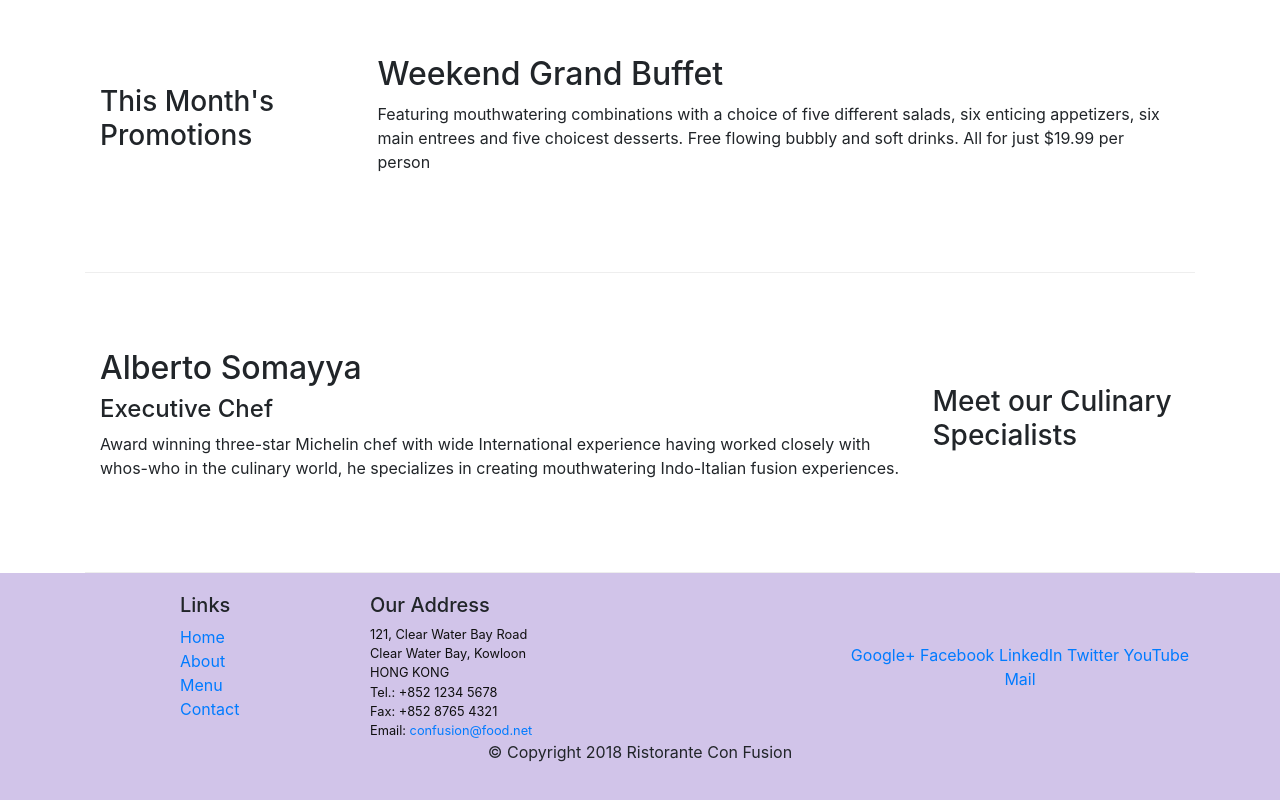
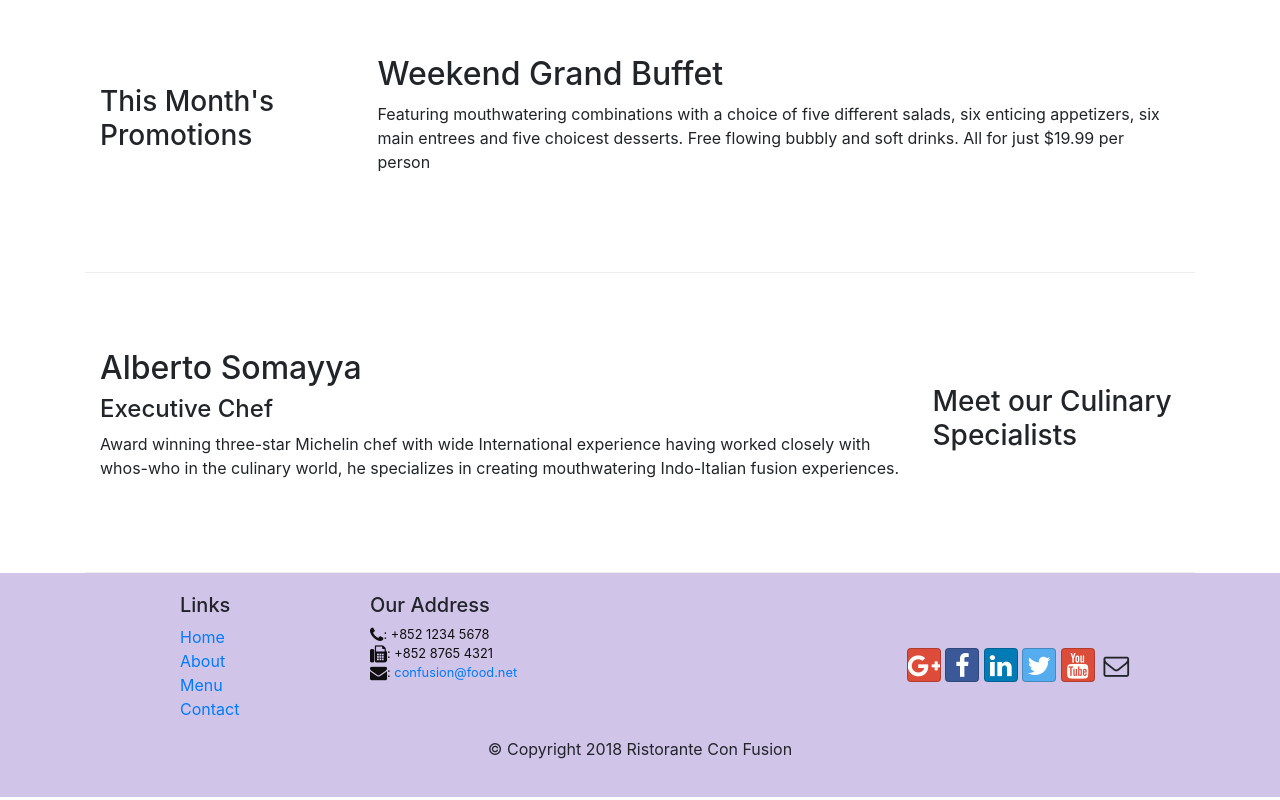
Before and after one commit to rubemfsv/Bootstrap-Studies, a website: page index.html in a window 1280 px wide. Shown: the part 661-1461 px from the top of the page. Drawn offline with nearby package versions, Linux system fonts and the light colour scheme.

Commit message:
Add icon and navbar

```diff
--- a/index.html
+++ b/index.html
@@ -9,6 +9,8 @@
 
     <!-- Bootstrap CSS -->
     <link rel="stylesheet" href="node_modules/bootstrap/dist/css/bootstrap.min.css">
+    <link rel="stylesheet" href="node_modules/font-awesome/css/font-awesome.min.css">
+    <link rel="stylesheet" href="node_modules/bootstrap-social/bootstrap-social.css">
     <link rel="stylesheet" href="css/styles.css">
     <title>Ristorante Con Fusion</title>
 </head>
@@ -23,10 +25,14 @@
             <a class="navbar-brand mr-auto" href="#">Ristorante Con Fusion</a>
             <div class="collapse navbar-collapse" id="Navbar">
                 <ul class="navbar-nav mr-auto">
-                    <li class="nav-item active"><a class="nav-link" href="#">Home</a></li>
-                    <li class="nav-item"><a class="nav-link" href="./aboutus.html">About</a></li>
-                    <li class="nav-item"><a class="nav-link" href="#">Menu</a></li>
-                    <li class="nav-item"><a class="nav-link" href="#">Contact</a></li>
+                    <li class="nav-item active"><a class="nav-link" href="#"><span class="fa fa-home fa-lg"></span>
+                            Home</a></li>
+                    <li class="nav-item"><a class="nav-link" href="./aboutus.html"><span
+                                class="fa fa-info fa-lg"></span> About</a></li>
+                    <li class="nav-item"><a class="nav-link" href="#"><span class="fa fa-list fa-lg"></span> Menu</a>
+                    </li>
+                    <li class="nav-item"><a class="nav-link" href="#"><span class="fa fa-address-card fa-lg"></span>
+                            Contact</a></li>
                 </ul>
             </div>
         </div>
@@ -100,22 +106,25 @@
                 <div class="col-7 col-sm-5">
                     <h5>Our Address</h5>
                     <address>
-                        121, Clear Water Bay Road<br>
-                        Clear Water Bay, Kowloon<br>
-                        HONG KONG<br>
-                        Tel.: +852 1234 5678<br>
-                        Fax: +852 8765 4321<br>
-                        Email: <a href="mailto:confusion@food.net">confusion@food.net</a>
+                        <i class="fa fa-phone fa-lg"></i>: +852 1234 5678<br>
+                        <i class="fa fa-fax fa-lg"></i>: +852 8765 4321<br>
+                        <i class="fa fa-envelope fa-lg"></i>:
+                        <a href="mailto:confusion@food.net">confusion@food.net</a>
                     </address>
                 </div>
                 <div class="col-12 col-sm-4 align-self-center">
                     <div class="text-center">
-                        <a href="http://google.com/+">Google+</a>
-                        <a href="http://www.facebook.com/profile.php?id=">Facebook</a>
-                        <a href="http://www.linkedin.com/in/">LinkedIn</a>
-                        <a href="http://twitter.com/">Twitter</a>
-                        <a href="http://youtube.com/">YouTube</a>
-                        <a href="mailto:">Mail</a>
+                        <a class="btn btn-social-icon btn-google" href="http://google.com/+"><i
+                                class="fa fa-google-plus"></i></a>
+                        <a class="btn btn-social-icon btn-facebook" href="http://www.facebook.com/profile.php?id="><i
+                                class="fa fa-facebook"></i></a>
+                        <a class="btn btn-social-icon btn-linkedin" href="http://www.linkedin.com/in/"><i
+                                class="fa fa-linkedin"></i></a>
+                        <a class="btn btn-social-icon btn-twitter" href="http://twitter.com/"><i
+                                class="fa fa-twitter"></i></a>
+                        <a class="btn btn-social-icon btn-google" href="http://youtube.com/"><i
+                                class="fa fa-youtube"></i></a>
+                        <a class="btn btn-social-icon" href="mailto:"><i class="fa fa-envelope-o"></i></a>
                     </div>
                 </div>
             </div>
--- a/package.json
+++ b/package.json
@@ -15,6 +15,8 @@
   },
   "dependencies": {
     "bootstrap": "^4.5.0",
+    "bootstrap-social": "^5.1.1",
+    "font-awesome": "^4.7.0",
     "jquery": "^3.5.1",
     "popper.js": "^1.12.9"
   }
```
Also changed, not shown: aboutus.html (+34 -21 lines), 1 other file.
